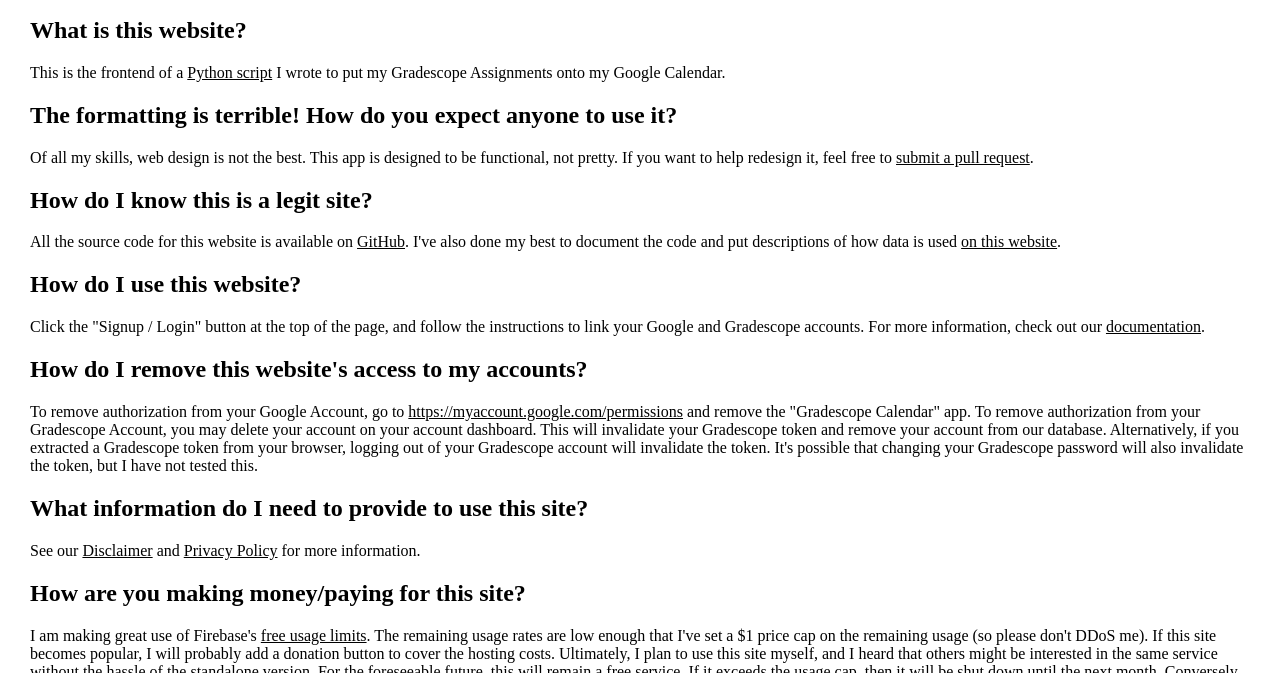
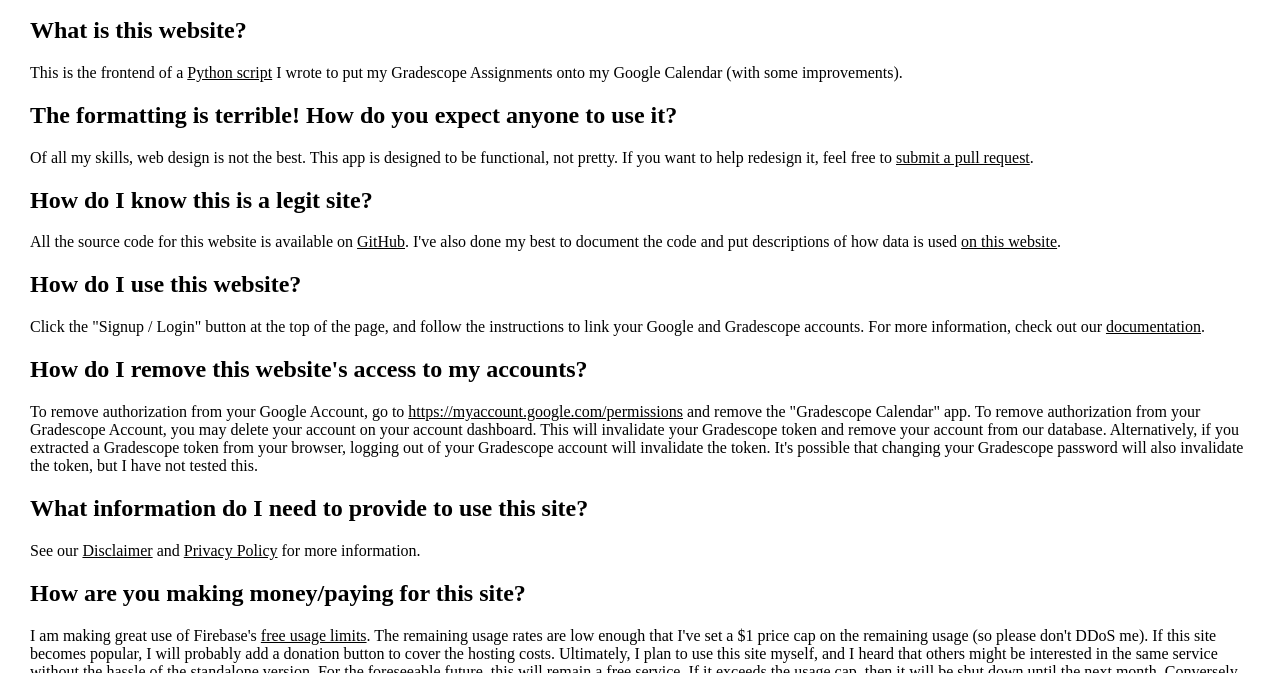
Before and after one commit to CoolSpy3/coolspy3-gradescope-calendar, a website: page public/index.html in a window 1280 px wide. Shown: the part 127-800 px from the top of the page. Drawn offline with Linux system fonts and the light colour scheme; some packages are replaced by stand-ins of ours; no server answers.

Commit message:
improve onsite documentation

```diff
--- a/public/index.html
+++ b/public/index.html
@@ -21,7 +21,7 @@
             <h2>What is this website?</h2>
             <p>
                 This is the frontend of a <a href="https://github.com/CoolSpy3/gradescope-calendar">Python script</a> I wrote to put my Gradescope Assignments
-                onto my Google Calendar.
+                onto my Google Calendar (with some improvements).
             </p>
             <h2>The formatting is terrible! How do you expect anyone to use it?</h2>
             <p>
```
Also changed, not shown: public/privacy-policy.html (+1 -0 lines).
